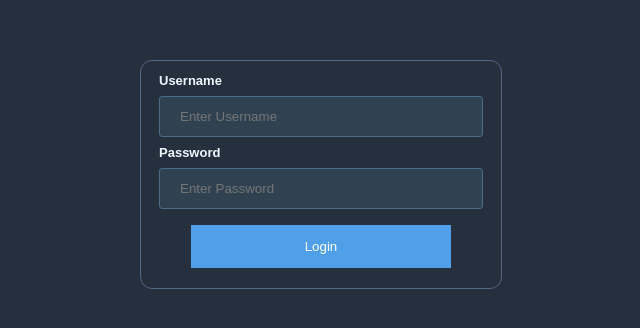
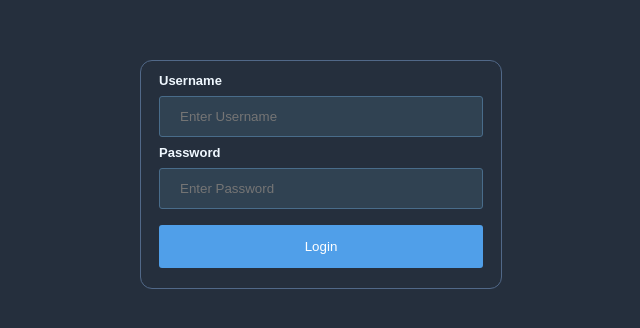
Before and after one commit to Hammurabi/Wolken, a plain HTML site: page src/main/resources/rpc/index.html in a window 1280 px wide. Shown: the part 226-554 px from the top of the page, without its empty margins (319-959 px from the left). Drawn offline with Linux system fonts and the light colour scheme; files that its build step writes are made by us from their sources; files whose address does not match are found by name.

Commit message:
Update main.css

```diff
--- a/src/main/resources/rpc/main.css
+++ b/src/main/resources/rpc/main.css
@@ -49,11 +49,11 @@ body {
     color: white;
     padding: 14px 20px;
     margin: 8px 0;
+    border-radius: 3px;
     border: none;
     cursor: pointer;
     position: relative;
-    width: 80%;
-    left: 10%;
+    width: 100%;
 }
 
 .login:hover {
```
